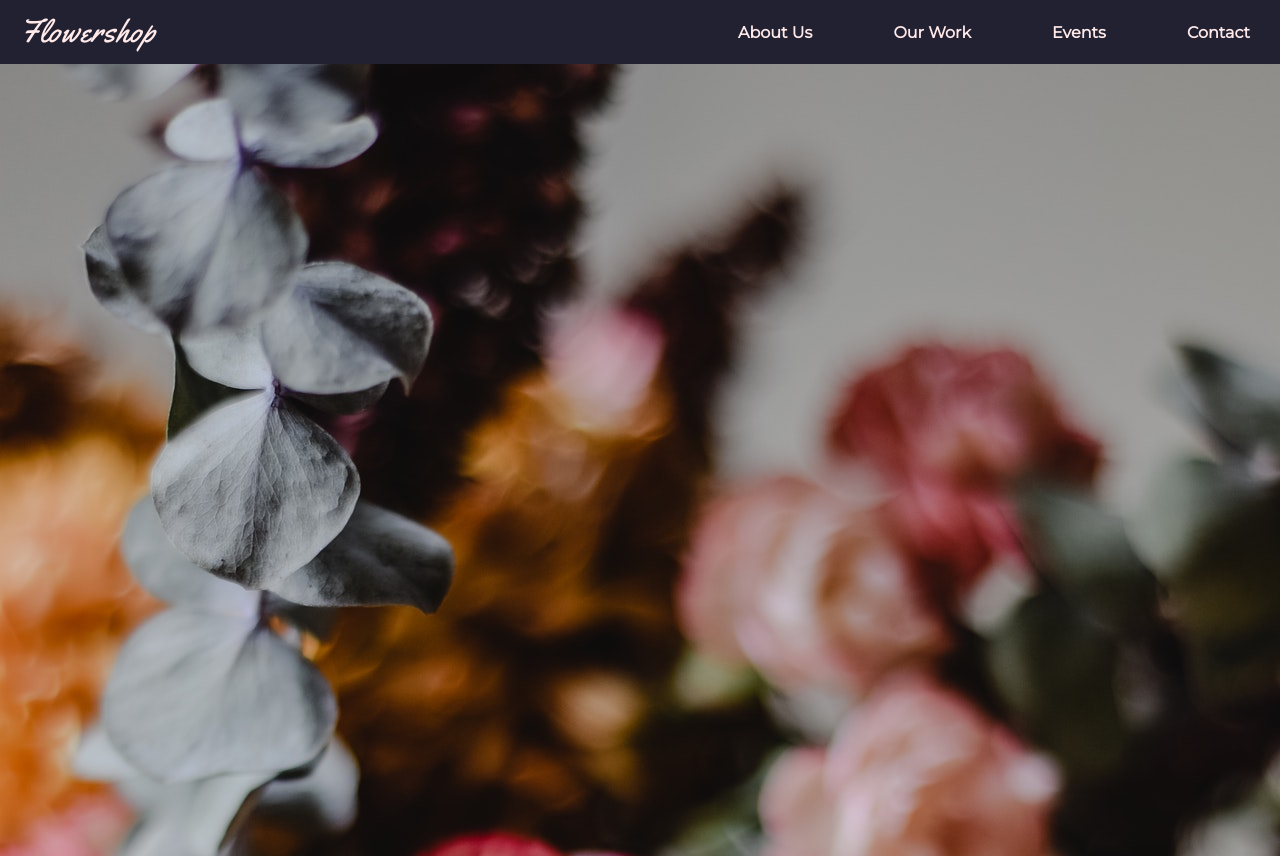
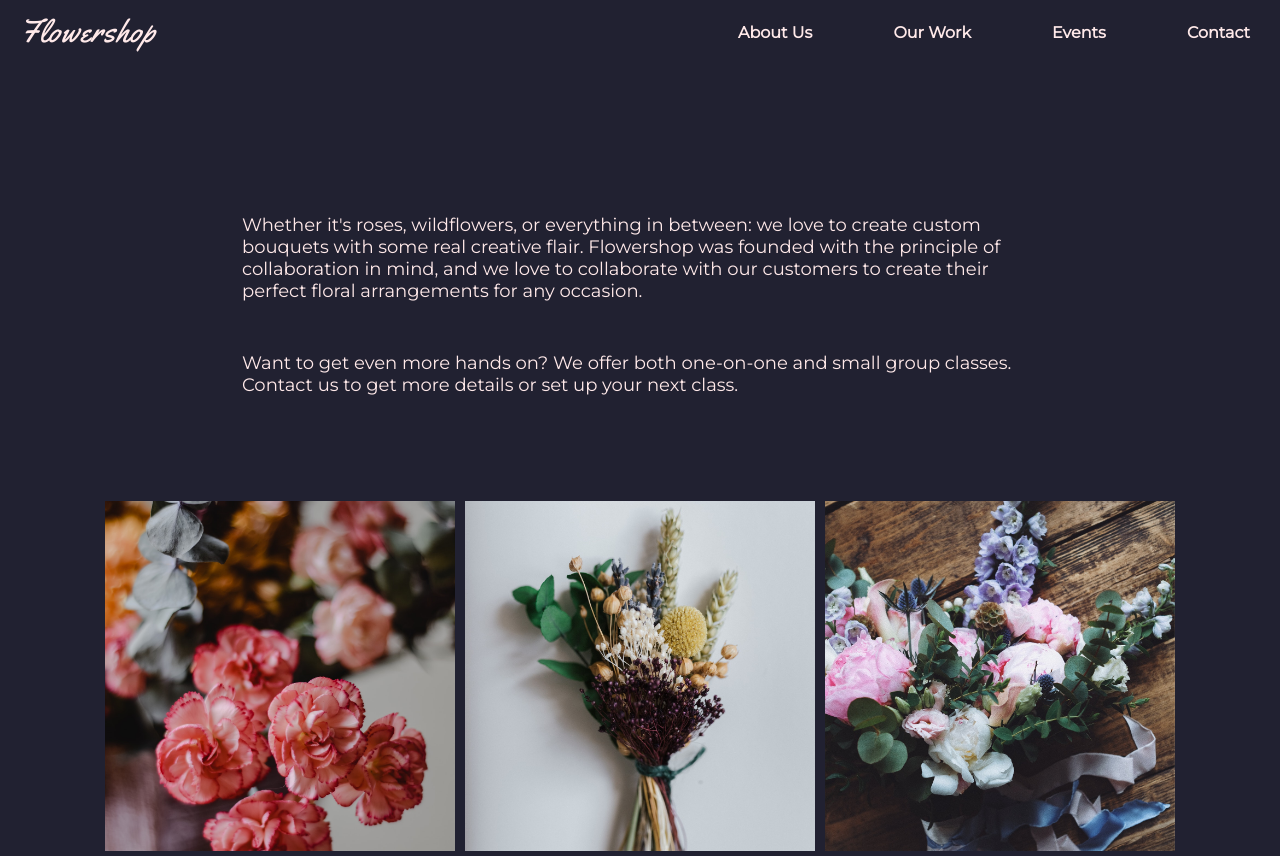
Before and after one commit to nicoleww/flowershop, a React (Create React App) app: page /work in a window 1280 px wide. Shown: the top 856 px of the page. Built offline with nearby package versions, Linux system fonts and the light colour scheme.

Commit message:
style work component

```diff
--- a/src/components/Work.js
+++ b/src/components/Work.js
@@ -1,4 +1,3 @@
-import { pink } from 'color-name';
 import React from 'react';
 import closeUp from "../images/close-up.jpg";
 import fallFlowers from "../images/fall-flower.jpg";
@@ -11,7 +10,8 @@ const Work = () => {
     return (
         <div className="Work">
             <div className="work-text">
-
+                <p>Whether it's roses, wildflowers, or everything in between: we love to create custom bouquets with some real creative flair. Flowershop was founded with the principle of collaboration in mind, and we love to collaborate with our customers to create their perfect floral arrangements for any occasion.</p>
+                <p>Want to get even more hands on? We offer both one-on-one and small group classes. Contact us to get more details or set up your next class.</p>
             </div>
             <div className="work-gallery">
                 <img src={closeUp} alt="a close up photo of pink flowers in a vase" />
--- a/src/styles/_work.scss
+++ b/src/styles/_work.scss
@@ -0,0 +1,28 @@
+.Work {
+  @include displayFlexCenter(column);
+  min-height: 92vh;
+  width: 100%;
+}
+
+.work-text {
+  width: 70%;
+  margin: 100px 0px 50px 0px;
+  color: $lightFont;
+  font-size: 18px;
+}
+
+.work-text p {
+  margin: 50px;
+}
+
+.work-gallery {
+  width: 1080px;
+  min-height: 100px;
+}
+
+.work-gallery img {
+  height: 350px;
+  width: 350px;
+  object-fit: cover;
+  margin: 5px;
+}
--- a/src/styles/style.css
+++ b/src/styles/style.css
@@ -145,6 +145,48 @@
           flex-direction: row;
 }
 
+.Work {
+  display: -webkit-box;
+  display: -ms-flexbox;
+  display: flex;
+  -webkit-box-pack: center;
+      -ms-flex-pack: center;
+          justify-content: center;
+  -webkit-box-align: center;
+      -ms-flex-align: center;
+          align-items: center;
+  -webkit-box-orient: vertical;
+  -webkit-box-direction: normal;
+      -ms-flex-direction: column;
+          flex-direction: column;
+  min-height: 92vh;
+  width: 100%;
+}
+
+.work-text {
+  width: 70%;
+  margin: 100px 0px 50px 0px;
+  color: #ffe9e9;
+  font-size: 18px;
+}
+
+.work-text p {
+  margin: 50px;
+}
+
+.work-gallery {
+  width: 1080px;
+  min-height: 100px;
+}
+
+.work-gallery img {
+  height: 350px;
+  width: 350px;
+  -o-object-fit: cover;
+     object-fit: cover;
+  margin: 5px;
+}
+
 * {
   margin: 0;
   padding: 0;
```
Also changed, not shown: 1 other file (tests, documents, lock files or other folders).
